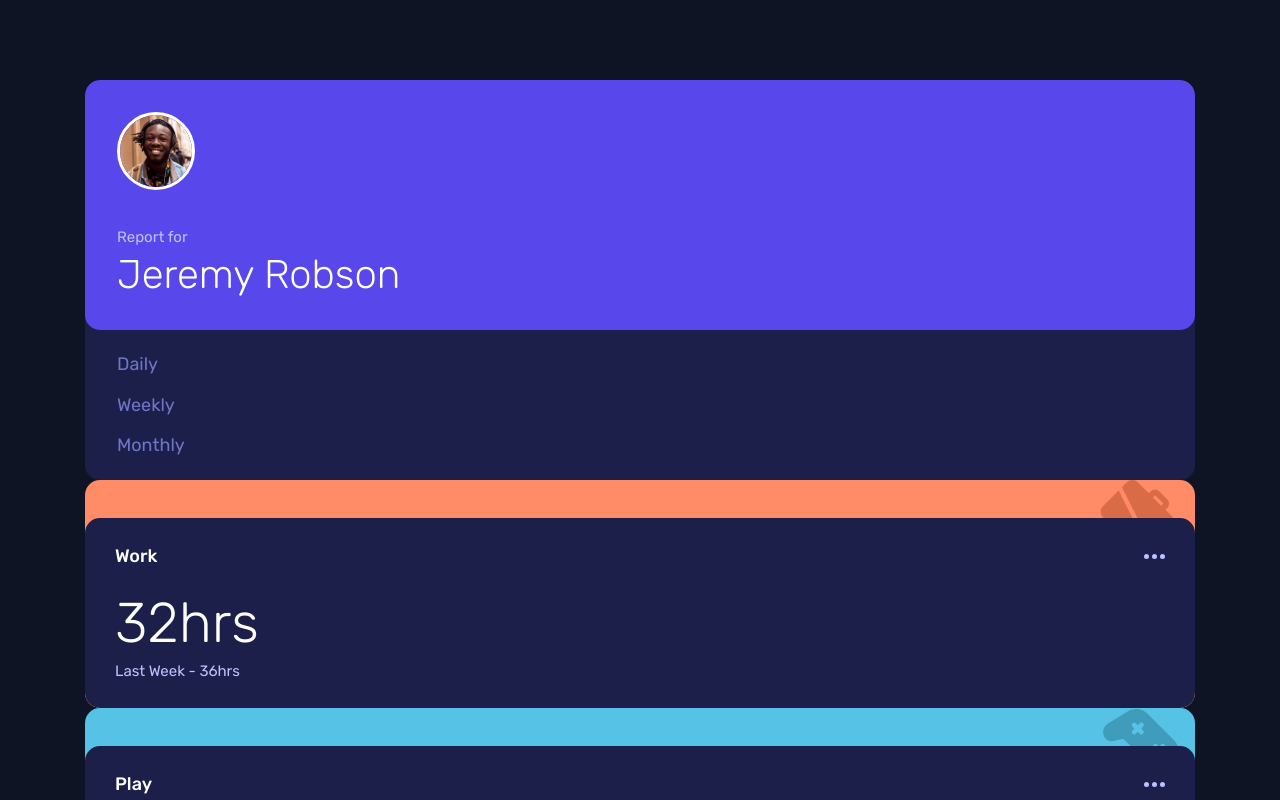
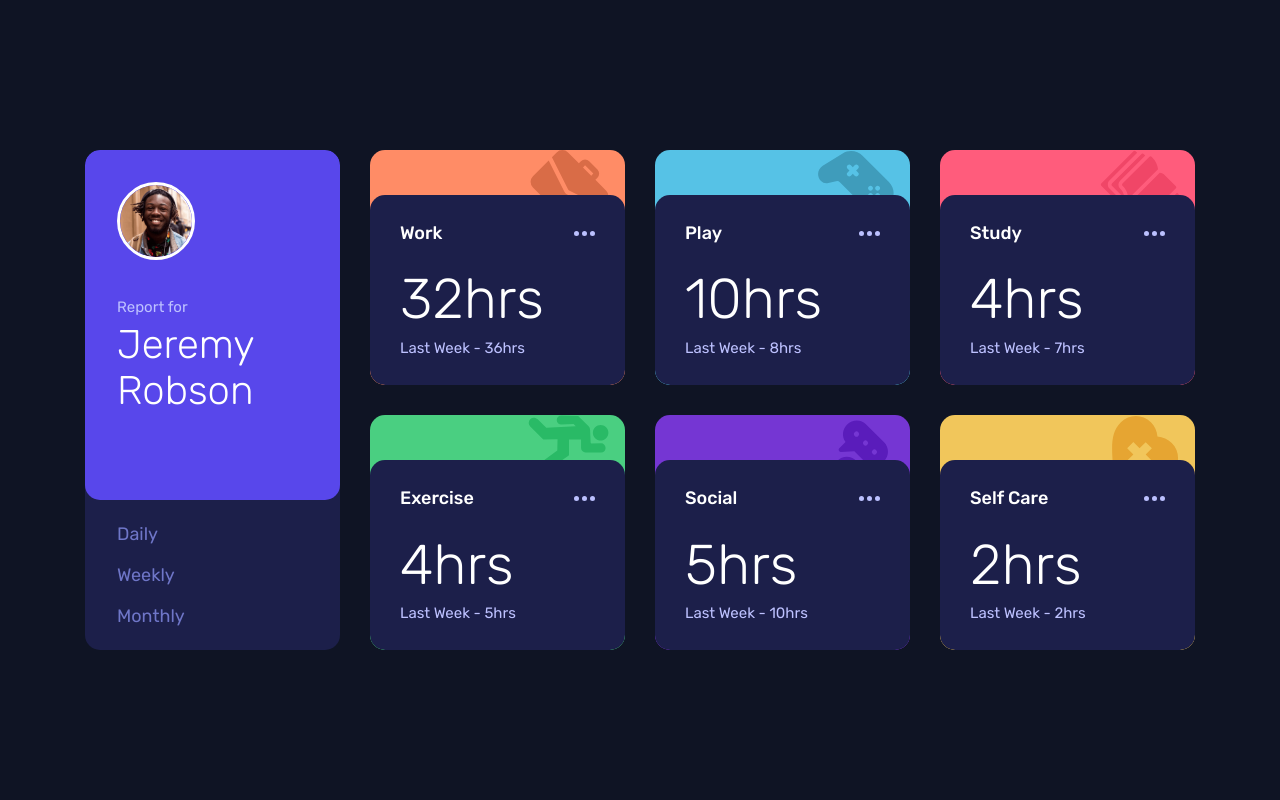
Before and after one commit to karolbanat/time-tracking-dashboard, a website: page index.html in a window 1280 px wide. Shown: the top 800 px of the page. Drawn offline with Linux system fonts and the light colour scheme.

Commit message:
Dashboard layout

```diff
--- a/index.html
+++ b/index.html
@@ -35,8 +35,7 @@
           </ul>
         </header>
         <!-- work card -->
-        <ul class="dashboard__cards">
-          <li class="tracking-card tracking-card--work" data-category="work">
+        <div class="tracking-card tracking-card--work" data-category="work">
           <article class="tracking-card__content | card-grid">
             <header class="card-grid__row">
               <h3 class="tracking-card__heading">Work</h3>
@@ -56,9 +55,9 @@
               </p>
             </div>
           </article>
-          </li>
+        </div>
         <!-- play card -->
-          <li class="tracking-card tracking-card--play" data-category="play">
+        <div class="tracking-card tracking-card--play" data-category="play">
           <article class="tracking-card__content | card-grid">
             <header class="card-grid__row">
               <h3 class="tracking-card__heading">Play</h3>
@@ -78,9 +77,9 @@
               </p>
             </div>
           </article>
-          </li>
+        </div>
         <!-- study card -->
-          <li class="tracking-card tracking-card--study" data-category="study">
+        <div class="tracking-card tracking-card--study" data-category="study">
           <article class="tracking-card__content | card-grid">
             <header class="card-grid__row">
               <h3 class="tracking-card__heading">Study</h3>
@@ -100,9 +99,9 @@
               </p>
             </div>
           </article>
-          </li>
+        </div>
         <!-- exercise card -->
-          <li class="tracking-card tracking-card--exercise" data-category="exercise">
+        <div class="tracking-card tracking-card--exercise" data-category="exercise">
           <article class="tracking-card__content | card-grid">
             <header class="card-grid__row">
               <h3 class="tracking-card__heading">Exercise</h3>
@@ -122,9 +121,9 @@
               </p>
             </div>
           </article>
-          </li>
+        </div>
         <!-- social card -->
-          <li class="tracking-card tracking-card--social" data-category="social">
+        <div class="tracking-card tracking-card--social" data-category="social">
           <article class="tracking-card__content | card-grid">
             <header class="card-grid__row">
               <h3 class="tracking-card__heading">Social</h3>
@@ -144,9 +143,9 @@
               </p>
             </div>
           </article>
-          </li>
+        </div>
         <!-- self-care card -->
-          <li class="tracking-card tracking-card--self-care" data-category="self care">
+        <div class="tracking-card tracking-card--self-care" data-category="self care">
           <article class="tracking-card__content | card-grid">
             <header class="card-grid__row">
               <h3 class="tracking-card__heading">Self Care</h3>
@@ -166,8 +165,7 @@
               </p>
             </div>
           </article>
-          </li>
-        </ul>
+        </div>
       </section>
     </div>
   </main>
--- a/src/sass/components/_dashboard.scss
+++ b/src/sass/components/_dashboard.scss
@@ -1,7 +1,39 @@
 @use '../abstracts/mixins' as mxn;
 
 .dashboard {
+	--gap: 2.4rem;
+	display: grid;
+	gap: var(--gap);
+	/* layout changes */
+	@include mxn.mq(small) {
+		grid-template-columns: repeat(2, 1fr);
+
+		&__header {
+			grid-column: span 2;
+		}
+	}
+	@include mxn.mq(medium) {
+		--gap: 3rem;
+		grid-template-columns: repeat(3, 1fr);
+
+		&__header {
+			grid-column: span 3;
+		}
+	}
+	@include mxn.mq(large) {
+		--gap: 3rem;
+		grid-template-columns: repeat(4, 1fr);
+
+		&__header {
+			grid-column: 1;
+			grid-row: span 2;
+		}
+	}
+
+	/* elements */
 	&__header {
+		display: grid;
+		grid-template-rows: 1fr auto;
 		background-color: var(--clr-neutral-600);
 		border-radius: var(--borr-400);
 		overflow: hidden;
@@ -16,7 +48,11 @@
 		border-radius: var(--borr-400);
 		@include mxn.mq(medium) {
 			flex-direction: column;
+			text-align: center;
+		}
+		@include mxn.mq(large) {
 			align-items: flex-start;
+			text-align: initial;
 		}
 	}
 
--- a/src/sass/components/_tracking-card.scss
+++ b/src/sass/components/_tracking-card.scss
@@ -1,7 +1,7 @@
 @use '../abstracts/mixins' as mxn;
 
 .tracking-card {
-	padding-top: 3.8rem;
+	padding-top: clamp(3.8rem, 5vw, 4.5rem);
 	background-color: var(--background-clr, var(--clr-neutral-600));
 	background-image: var(--bg-image, none);
 	background-repeat: no-repeat;
```
Also changed, not shown: dist/css/main.min.css. Lines whose indentation alone changed are shown as unchanged.
